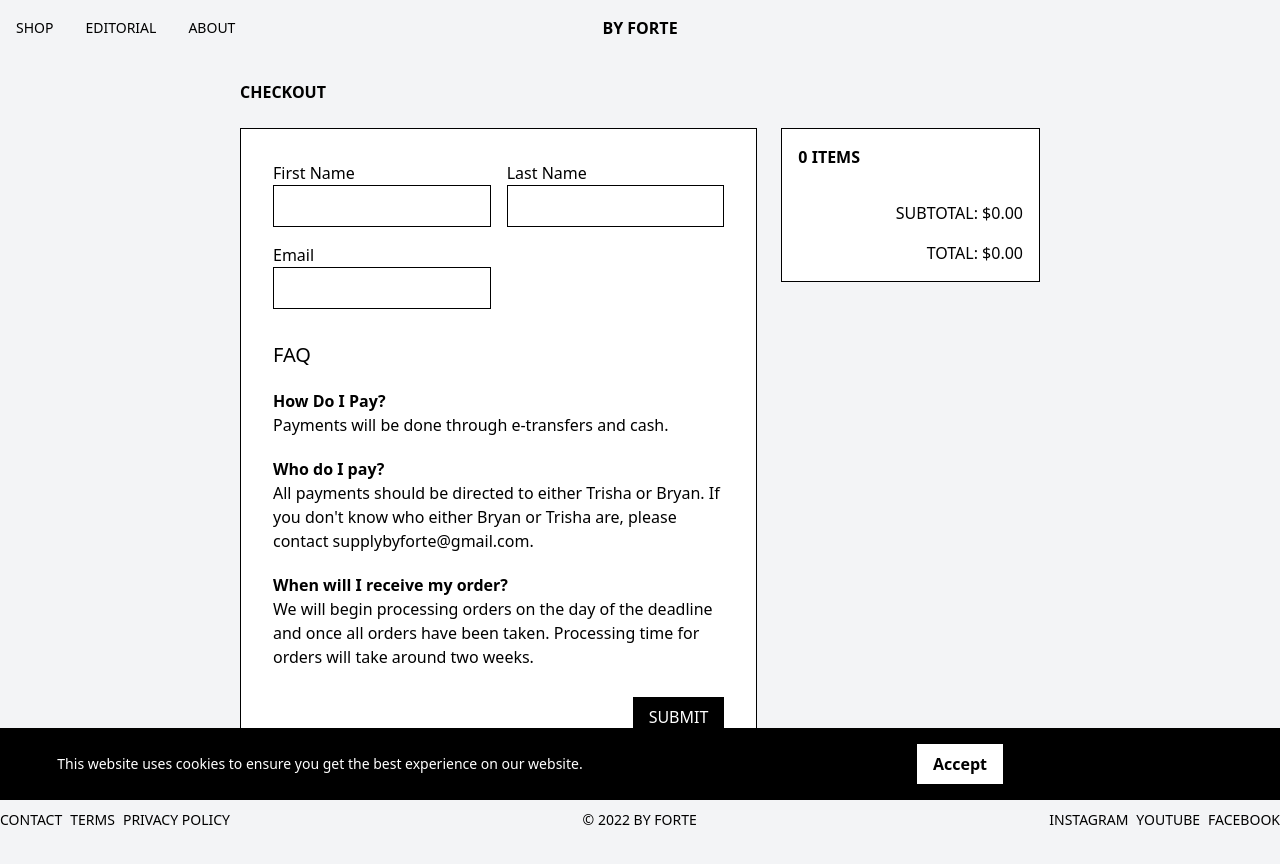
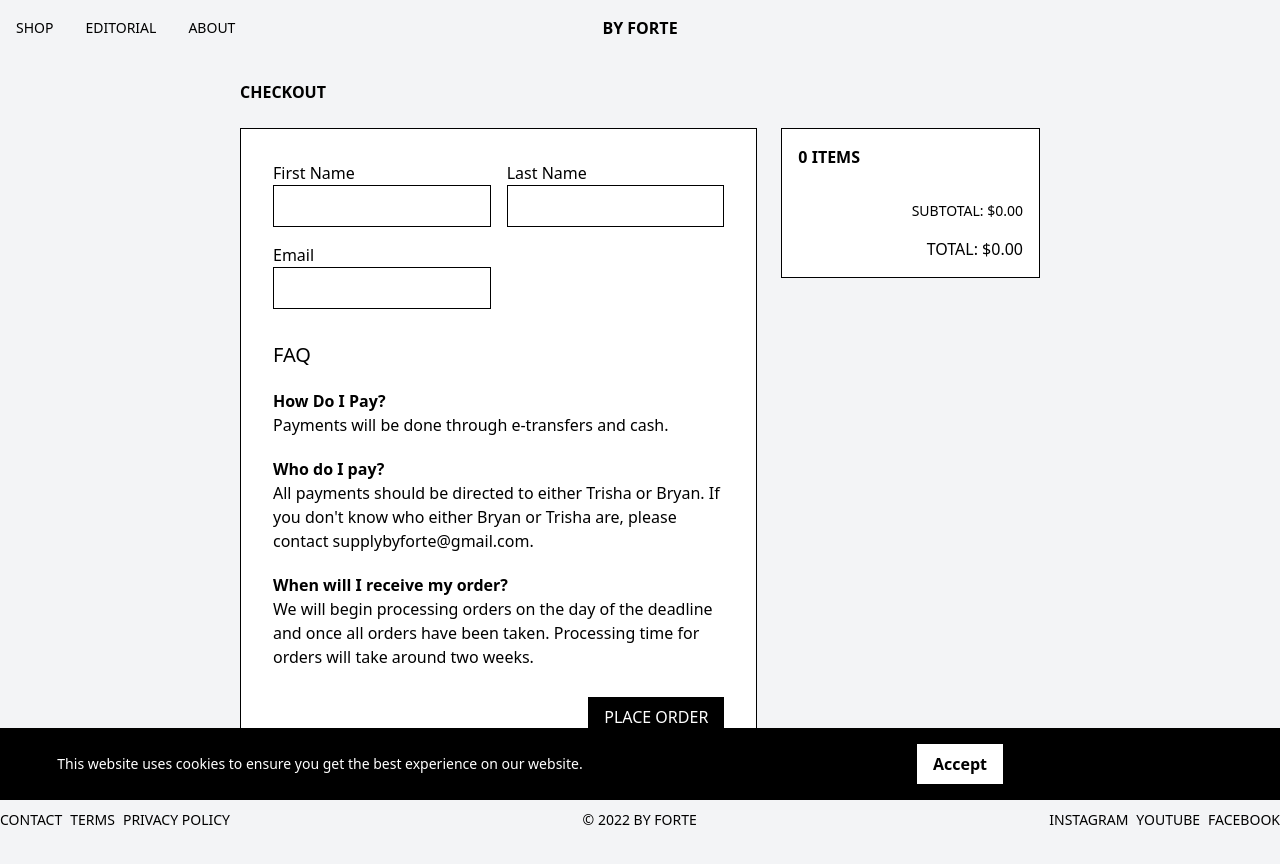
Before and after one commit to bryanbrotonel/By-Forte, a React app: page /checkout in a window 1280 px wide. Shown: the top 864 px of the page. Built offline with nearby package versions, Linux system fonts and the light colour scheme.

Commit message:
Fixed add to order bug

```diff
--- a/src/scenes/Checkout/CheckoutForm/index.tsx
+++ b/src/scenes/Checkout/CheckoutForm/index.tsx
@@ -104,7 +104,7 @@ function CheckoutForm(props: { formSubmitCallback: Function }) {
         <div className="pt-3 col-span-2 justify-self-end">
           <input
             type="submit"
-            value="Submit"
+            value="Place Order"
             className="py-2 px-4 bg-black hover:bg-black/70 hover:cursor-pointer text-white uppercase font-medium"
           ></input>
         </div>
--- a/src/scenes/Checkout/CheckoutPreview/index.tsx
+++ b/src/scenes/Checkout/CheckoutPreview/index.tsx
@@ -21,8 +21,8 @@ function CheckoutPreview(props: {
         {cartPreview}
       </div>
       <div className="uppercase pt-4 space-y-4 text-end">
-        <h1>Subtotal: {formatter.format(cart.subTotal)}</h1>
-        <h1>Total: {formatter.format(cart.total)}</h1>
+        <p className='text-sm'>Subtotal: {formatter.format(cart.subTotal)}</p>
+        <p className='font-medium'>Total: {formatter.format(cart.total)}</p>
       </div>
     </div>
   );
--- a/src/scenes/Checkout/index.tsx
+++ b/src/scenes/Checkout/index.tsx
@@ -65,6 +65,9 @@ function Checkout() {
   };
 
   if (succesfulOrder && orderData) {
+    // Scroll to top of page
+    window.scrollTo({ top: 0, left: 0 });
+
     const { id, customer, cart } = orderData;
     console.log('Order data', orderData);
 
@@ -110,7 +113,12 @@ function Checkout() {
                         {cartItem.item.name}
                       </h4>
                       <div className="text-sm text-gray-500">
-                        <p>Color: {cartItem.item.variant}</p>
+                        <p>
+                          Color:{' '}
+                          <span className="uppercase">
+                            {cartItem.item.variant}
+                          </span>
+                        </p>
                         <p>Size: {cartItem.item.size}</p>
                       </div>
                     </div>
--- a/src/scenes/ProductPage/index.tsx
+++ b/src/scenes/ProductPage/index.tsx
@@ -49,6 +49,8 @@ function ProductPage() {
       return _.isEqual(cartItem.item, cartedProduct);
     });
 
+    console.log(cartItems, cartedProduct, itemIndex);
+
     // If item is already in cart, update quantity
     if (itemIndex !== -1) {
       dispatch(
@@ -58,7 +60,7 @@ function ProductPage() {
     // If item is not in cart, add new item to cart
     else {
       const newCartItem = {
-        id: params.id,
+        id: `${params.id}-${productSize}`,
         item: cartedProduct,
         quantity: 1,
       };
--- a/src/scenes/Shop/ShopItem/index.tsx
+++ b/src/scenes/Shop/ShopItem/index.tsx
@@ -17,7 +17,7 @@ function ShopItem(props: { product: ShopItem, slug: string }) {
             loading="lazy"
           />
           <div className="text-center mt-2">
-            <p className="font-semibold">{name}</p>
+            <p className="font-semibold uppercase">{name}</p>
             <p className="text-sm">{`$${price}`}</p>
           </div>
         </div>
```
